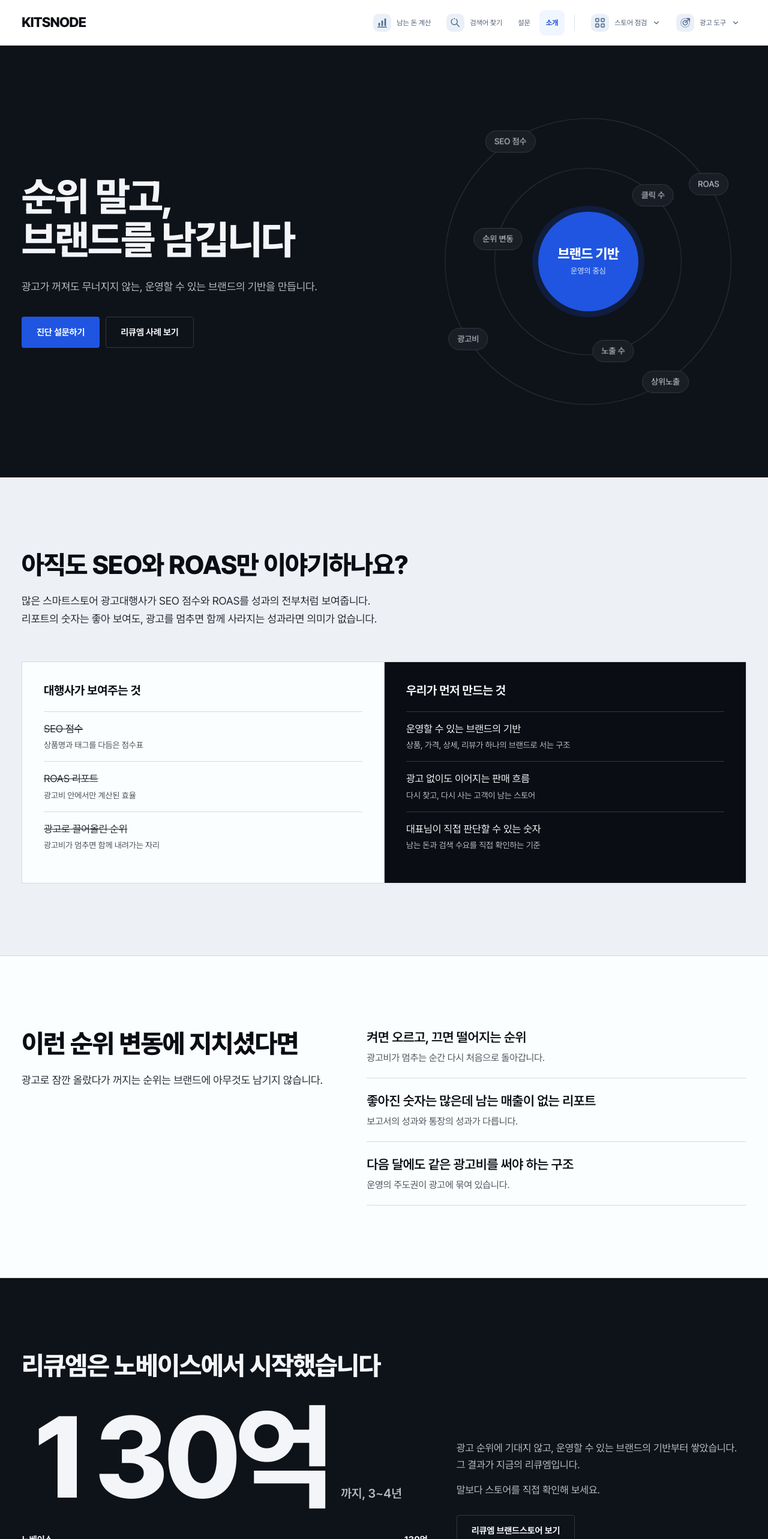
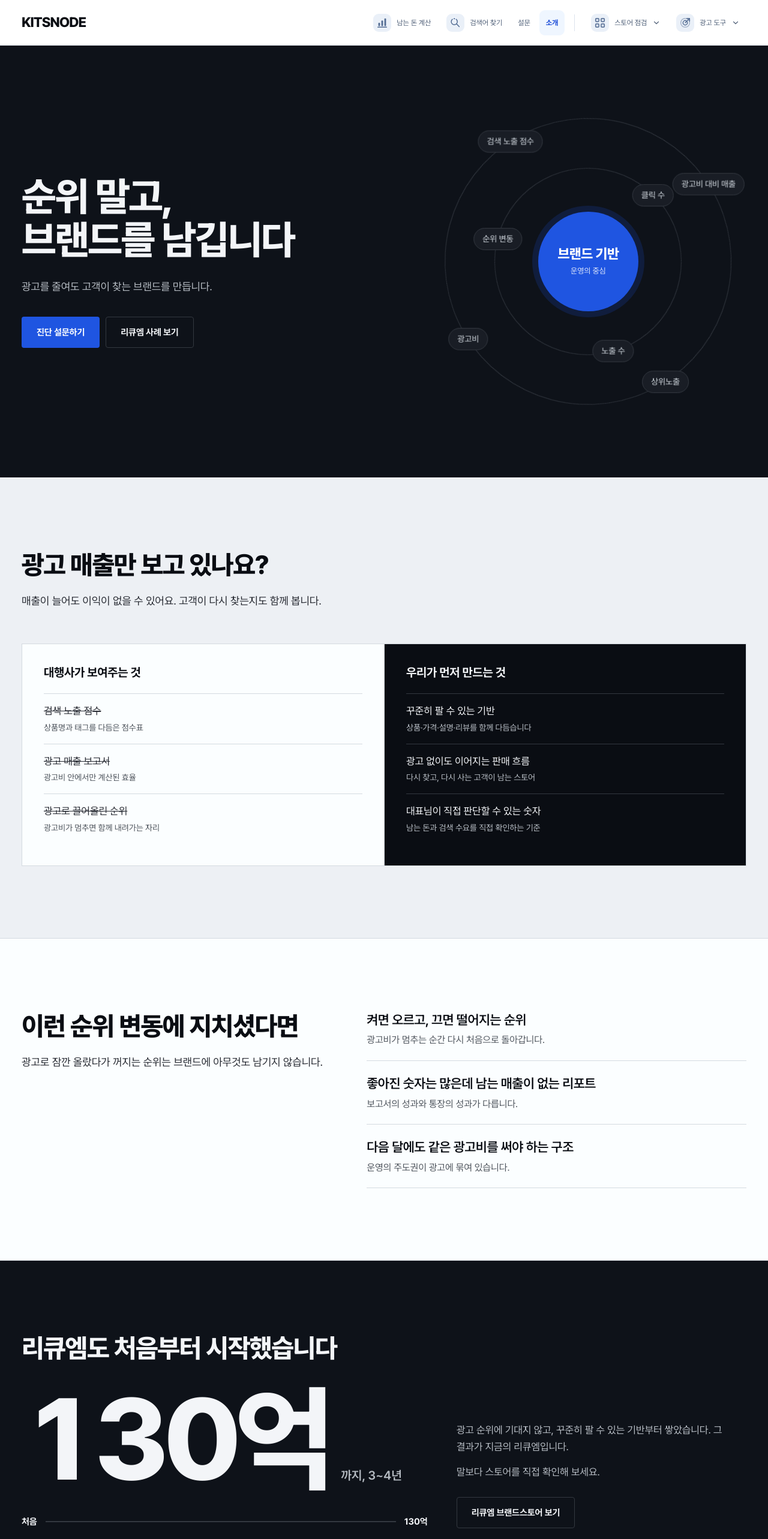
Before and after one commit to heetae1120/Kitsnode, a Next.js app: page /tools/about in a window 1280 px wide. Shown: the top 2566 px of the page at 60% size. Built offline with nearby package versions, Linux system fonts and the light colour scheme.

Commit message:
Make the introduction clear for marketing beginners

```diff
--- a/src/app/tools/about/page.tsx
+++ b/src/app/tools/about/page.tsx
@@ -7,14 +7,14 @@ import "../kits-pages.css";
 export const metadata: Metadata = {
   title: "소개 | KITSNODE",
   description:
-    "SEO와 ROAS가 아니라, 광고가 꺼져도 남는 브랜드의 기반을 만듭니다. 리큐엠을 노베이스에서 130억까지 3~4년 만에 키운 팀입니다.",
+    "광고비와 이익을 함께 보고 브랜드를 키웁니다. 리큐엠을 처음부터 키워온 팀입니다.",
 };
 
 // Agency talking points that circle the core. Angles in degrees; rings rotate
 // in opposite directions while each label counter-rotates to stay upright.
 const outer = [
-  ["SEO 점수", 200],
-  ["ROAS", 290],
+  ["검색 노출 점수", 200],
+  ["광고비 대비 매출", 290],
   ["상위노출", 20],
   ["광고비", 110],
 ] as const;
@@ -42,8 +42,7 @@ export default function AboutPage() {
                 브랜드를 남깁니다
               </h1>
               <p className="kp-hero-lede">
-                광고가 꺼져도 무너지지 않는, 운영할 수 있는 브랜드의 기반을
-                만듭니다.
+                광고를 줄여도 고객이 찾는 브랜드를 만듭니다.
               </p>
               <div className="kp-actions">
                 <Link className="kp-button primary" href="/tools/survey/">
@@ -57,7 +56,7 @@ export default function AboutPage() {
             <div
               className="kp-orbit"
               role="img"
-              aria-label="SEO 점수, ROAS, 상위노출, 광고비, 순위 변동이 주변을 돌고, 가운데에는 브랜드 기반이 고정되어 있는 그림"
+              aria-label="검색 노출 점수, 광고비 대비 매출, 상위노출, 광고비, 순위 변동이 주변을 돌고, 가운데에는 브랜드 기반이 고정되어 있는 그림"
             >
               <div
                 className="kp-ring"
@@ -89,22 +88,20 @@ export default function AboutPage() {
 
         <section className="kp-section" aria-labelledby="kp-problem-title">
           <div className="kp-wrap">
-            <h2 id="kp-problem-title">아직도 SEO와 ROAS만 이야기하나요?</h2>
+            <h2 id="kp-problem-title">광고 매출만 보고 있나요?</h2>
             <p className="kp-lede">
-              많은 스마트스토어 광고대행사가 SEO 점수와 ROAS를 성과의 전부처럼
-              보여줍니다. 리포트의 숫자는 좋아 보여도, 광고를 멈추면 함께
-              사라지는 성과라면 의미가 없습니다.
+              매출이 늘어도 이익이 없을 수 있어요. 고객이 다시 찾는지도 함께 봅니다.
             </p>
             <div className="kp-contrast">
               <div>
                 <h3>대행사가 보여주는 것</h3>
                 <ul>
                   <li>
-                    <s>SEO 점수</s>
+                    <s>검색 노출 점수</s>
                     <small>상품명과 태그를 다듬은 점수표</small>
                   </li>
                   <li>
-                    <s>ROAS 리포트</s>
+                    <s>광고 매출 보고서</s>
                     <small>광고비 안에서만 계산된 효율</small>
                   </li>
                   <li>
@@ -117,8 +114,8 @@ export default function AboutPage() {
                 <h3>우리가 먼저 만드는 것</h3>
                 <ul>
                   <li>
-                    운영할 수 있는 브랜드의 기반
-                    <small>상품, 가격, 상세, 리뷰가 하나의 브랜드로 서는 구조</small>
+                    꾸준히 팔 수 있는 기반
+                    <small>상품·가격·설명·리뷰를 함께 다듬습니다</small>
                   </li>
                   <li>
                     광고 없이도 이어지는 판매 흐름
@@ -168,7 +165,7 @@ export default function AboutPage() {
           <div className="kp-wrap">
             <div className="kp-proof-grid">
               <div>
-                <h2 id="kp-proof-title">리큐엠은 노베이스에서 시작했습니다</h2>
+                <h2 id="kp-proof-title">리큐엠도 처음부터 시작했습니다</h2>
                 <p className="kp-figure">
                   <strong>
                     130억
@@ -176,14 +173,14 @@ export default function AboutPage() {
                   <span>까지, 3~4년</span>
                 </p>
                 <div className="kp-timeline" aria-hidden>
-                  <b>노베이스</b>
+                  <b>처음</b>
                   <i />
                   <b>130억</b>
                 </div>
               </div>
               <div className="kp-proof-side">
                 <p>
-                  광고 순위에 기대지 않고, 운영할 수 있는 브랜드의 기반부터
+                  광고 순위에 기대지 않고, 꾸준히 팔 수 있는 기반부터
                   쌓았습니다. 그 결과가 지금의 리큐엠입니다.
                 </p>
                 <p>말보다 스토어를 직접 확인해 보세요.</p>
@@ -205,19 +202,18 @@ export default function AboutPage() {
             <div>
               <h2 id="kp-data-title">결과와 데이터로만 말합니다</h2>
               <p className="kp-lede">
-                감으로 하는 약속 대신, 확인할 수 있는 숫자로 이야기합니다. 지금
-                쓰시는 도구들도 그 기준으로 만들었습니다.
+                남는 돈과 검색량을 직접 확인해 보세요.
               </p>
             </div>
             <nav className="kp-data-links" aria-label="데이터 도구">
               <Link href="/tools/">
-                수익성 분석<span>광고비를 쓰고 남는 돈</span>
+                남는 돈 계산<span>광고비를 쓰고 남는 돈</span>
               </Link>
               <Link href="/tools/keywords/">
-                키워드 도구<span>PC·모바일 검색량 비교</span>
+                검색어 찾기<span>PC·모바일 검색량 비교</span>
               </Link>
               <Link href="/tools/survey/">
-                진단 설문<span>우리 스토어 현황 알려주기</span>
+                진단 설문<span>내 스토어 상황 알려주기</span>
               </Link>
             </nav>
           </div>
@@ -227,7 +223,7 @@ export default function AboutPage() {
           <div className="kp-wrap kp-close-row">
             <div>
               <h2 id="kp-close-title">우리 스토어부터 진단해 보세요</h2>
-              <p>현재 상황을 알려 주시면, 데이터부터 함께 보겠습니다.</p>
+              <p>지금 고민을 알려주세요. 함께 살펴볼게요.</p>
             </div>
             <Link className="kp-button primary" href="/tools/survey/">
               설문 시작하기
@@ -236,7 +232,7 @@ export default function AboutPage() {
           <div className="kp-wrap">
             <footer className="kp-footer">
               <strong>KITSNODE</strong>
-              <span>운영할 수 있는 브랜드를 만듭니다</span>
+              <span>고객이 다시 찾는 브랜드를 만듭니다</span>
             </footer>
           </div>
         </section>
```
